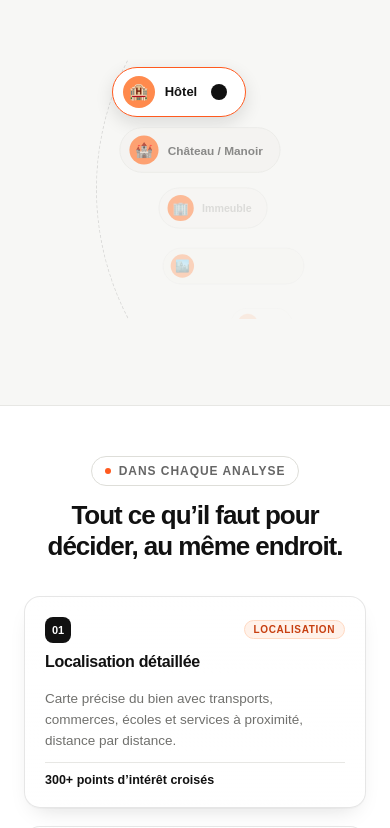
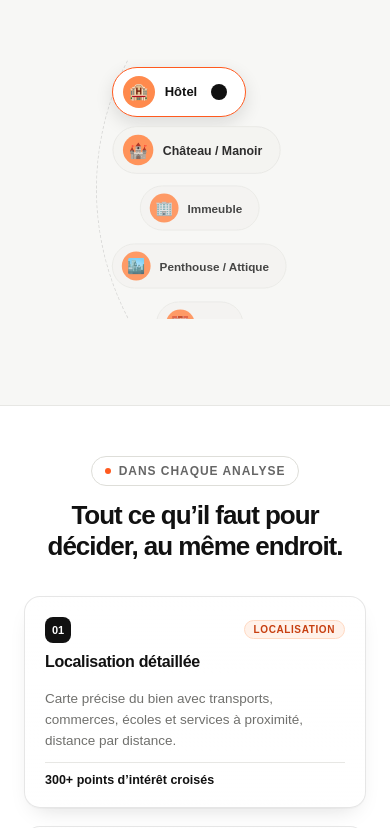
Before and after one commit to dreamsbuilding3-afk/BRICKY.AI, a Next.js app: page / in a window 390 px wide. Shown: the part 4000-4828 px from the top of the page. Built offline with nearby package versions, Linux system fonts and the light colour scheme.

Commit message:
Picker catégories mobile: labels toujours lisibles, effet radial atténué (moins de "ghost" items)

```diff
--- a/app/page.tsx
+++ b/app/page.tsx
@@ -175,13 +175,13 @@ return (
 <div className="categories-picker-track">
 {categories.map(([code, label], i) => {
 const isActive = code === active;
-const dist = Math.min(Math.abs(activeIndex - i), 6);
-const angle = (dist * 14 * Math.PI) / 180;
-const radius = 150;
+const dist = Math.min(Math.abs(activeIndex - i), 2);
+const angle = (dist * 10 * Math.PI) / 180;
+const radius = 70;
 const xOffset = isActive ? -16 : radius * (1 - Math.cos(angle));
-const itemScale = isActive ? 1 : Math.max(0.55, 1 - dist * 0.09);
-const itemOpacity = isActive ? 1 : Math.max(0.12, 1 - dist * 0.22);
-const labelOpacity = isActive ? 1 : Math.max(0, 1 - dist * 0.4);
+const itemScale = isActive ? 1 : Math.max(0.9, 1 - dist * 0.05);
+const itemOpacity = isActive ? 1 : Math.max(0.85, 1 - dist * 0.08);
+const labelOpacity = isActive ? 1 : Math.max(0.9, 1 - dist * 0.05);
 const itemStyle = { transform: `translateX(${xOffset}px) scale(${itemScale})`, opacity: itemOpacity };
 return (
 <button type="button" key={code} className={`categories-picker-item${isActive ? " categories-picker-item-active" : ""}`} style={itemStyle} onClick={() => setActive(code)}>
```
